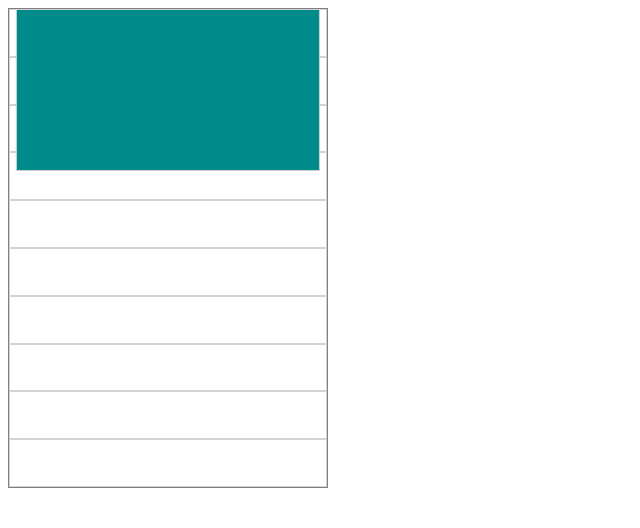
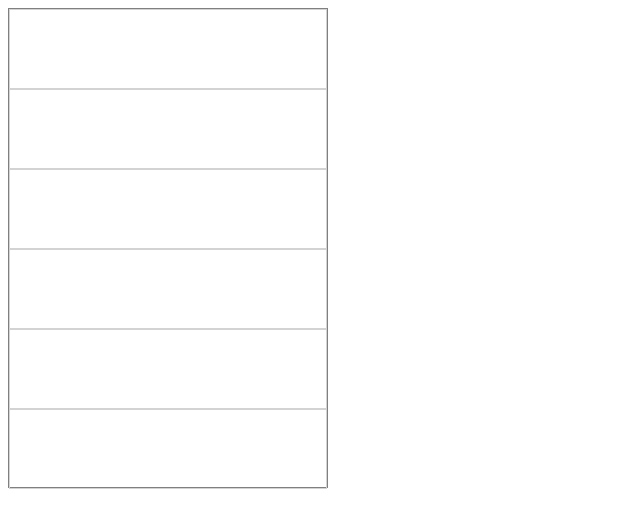
Before and after one commit to munjo5746/draggable-region-select, a React (Create React App) app: page / in a window 1280 px wide. Shown: the top 528 px of the page, without its empty margins (0-640 px from the left). Built offline with nearby package versions, Linux system fonts and the light colour scheme.

Commit message:
dragging down will display selected region, mouseup will end the dragging

```diff
--- a/src/App.tsx
+++ b/src/App.tsx
@@ -1,14 +1,57 @@
-import { useRef } from "react";
+import { useCallback, useEffect, useRef, useState } from "react";
 import "./styles.css";
 
+type Position = {
+  top: number;
+  left: number;
+};
+
+const HEIGHT = 5; // em
 export default function App() {
-  const selectedRegionRef = useRef<HTMLDivElement | null>(null);
+  const [startPosition, setStartPosition] = useState<Position>();
+  const [dragging, setDragging] = useState<boolean>(false);
+  const [numDragBlocks, setNumDragBlocks] = useState<number>(1);
+  const [regionHeight, setRegionHeight] = useState<number>(HEIGHT);
+
   return (
     <div className="App">
-      {[...Array(10).keys()].map(() => {
-        return <div></div>;
+      {[...Array(6).keys()].map((num) => {
+        return (
+          <div
+            key={num}
+            onMouseDown={(e) => {
+              const {
+                left,
+                top
+              } = (e.target as HTMLDivElement).getBoundingClientRect();
+              setStartPosition({
+                left,
+                top
+              });
+              setDragging(true);
+            }}
+            onMouseOver={() => {
+              if (dragging) setNumDragBlocks(numDragBlocks + 1);
+            }}
+            onMouseUp={() => {
+              setDragging(false);
+            }}
+          ></div>
+        );
       })}
-      <div ref={selectedRegionRef} className="selected-region"></div>
+      <div
+        style={
+          startPosition
+            ? {
+                display: "block",
+                top: startPosition.top,
+                height: `${regionHeight * numDragBlocks}em`,
+                pointerEvents: "none"
+              }
+            : { display: "none" }
+        }
+        className="selected-region"
+      ></div>
     </div>
   );
 }
--- a/src/styles.css
+++ b/src/styles.css
@@ -5,15 +5,14 @@
 
   box-sizing: border-box;
 
-  display: flex;
-  flex-direction: column;
-
   position: relative;
 }
 
 .App > div {
-  flex: 1;
+  height: 5em;
   border: 1px solid lightgray;
+
+  box-sizing: border-box;
 }
 
 .App > div:hover:not(.selected-region) {
```
